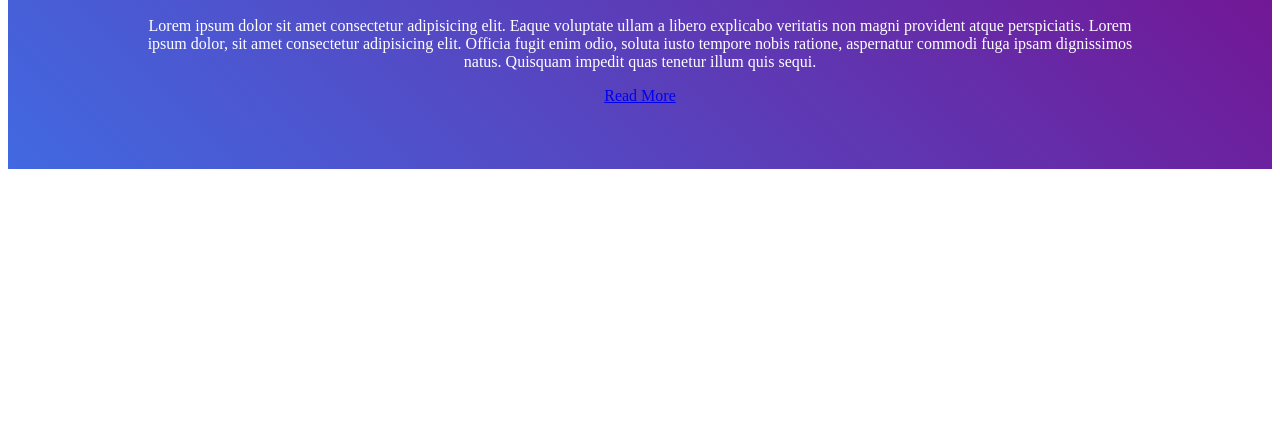
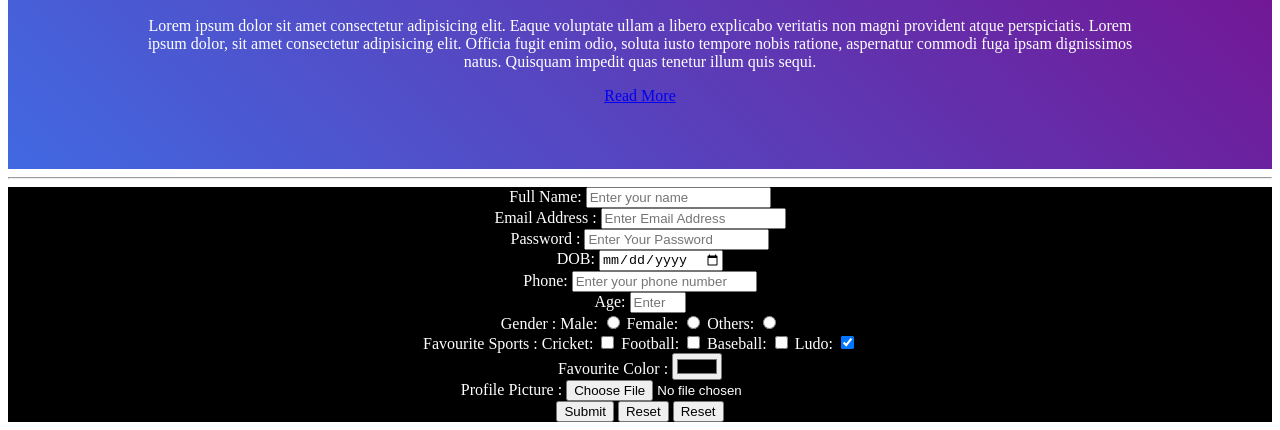
Before and after one commit to rohnshrma/webigeeks12-1-html-intro, a plain HTML site: page index.html in a window 1280 px wide. Shown: the part 426-856 px from the top of the page. Before the commit the page ends 800 px from the top, so only its background shows below. Drawn offline with Linux system fonts and the light colour scheme.

Commit message:
forms , audio and video

```diff
--- a/index.html
+++ b/index.html
@@ -3,19 +3,29 @@
 
 <head>
 
-    <style>
-div{
-    padding:4rem 8rem;
+    <link rel="stylesheet" href="style.css">
+
+    <!-- <style>
+        #hello {
+            padding: 4rem 8rem;
             text-align: center;
-    background: linear-gradient(45deg,royalblue ,purple);
-    color:#fff;
+            background: linear-gradient(45deg, royalblue, purple);
+            color: #fff;
         }
-img{
+
+        /*
+
+        input{
+            width:100%;
+            padding:10px 0;
+        } */
+
+        img {
             height: 300px;
             width: 300px;
             border-radius: 50%;
         }
-    </style>
+    </style> -->
 
 </head>
 
@@ -743,7 +753,7 @@ img{
         alt=""> -->
 
 
-    <div>
+    <div id="hello">
         <img src="https://media.istockphoto.com/id/1443562748/photo/cute-ginger-cat.jpg?b=1&s=170667a&w=0&k=20&c=2EV5yXpZ5o3govOwB8EHPcD1xeYawBMdjmtX7pkjcCU="
             alt="cat image">
 
@@ -756,8 +766,99 @@ img{
         <a href="https://www.wikipedia.com/cats">Read More</a>
     </div>
 
+    <hr>
+
+    <!-- <video controls autoplay muted>
+         <source src="https://file-examples.com/storage/fe4996602366316ffa06467/2017/04/file_example_MP4_480_1_5MG.mp4" type="video/mp4">
+    </video>  -->
+
+    <!-- <audio controls autoplay muted>
+        <source src="https://file-examples.com/storage/fe4996602366316ffa06467/2017/11/file_example_MP3_700KB.mp3" >
+    </audio> -->
+
+<!-- inline css : style attribute -->
+    <form style="cursor: crosshair; background: royalblue;" method="post" action="mailto:rohan@email.com" enctype="text/plain" >
+
+        <div>
+            <label for="username">Full Name:</label>
+            <input id="username" name="user_name" type="text" placeholder="Enter your name">
+        </div>
+
+        <div>
+            <label>
+                Email Address : <input type="email" name="email" placeholder="Enter Email Address">
+            </label>
+        </div>
+
+        <div>
+            <label>
+                Password : <input type="password" name="password" placeholder="Enter Your Password">
+            </label>
+        </div>
+        <div>
+            <label>
+                DOB: <input type="date" name="dob">
+            </label>
+        </div>
+        <div>
+            <label>
+                Phone: <input type="tel" name="phone" placeholder="Enter your phone number">
+            </label>
+        </div>
+
+        <div>
+            <label>
+                Age: <input type="number" min="18" max="25" name="age" placeholder="Enter your age">
+            </label>
+        </div>
 
 
+
+        <div>
+            Gender :
+            <label>
+                Male: <input type="radio" name="gender">
+            </label>
+            <label>
+                Female: <input type="radio" name="gender">
+            </label>
+            <label>
+                Others: <input type="radio" name="gender">
+            </label>
+        </div>
+
+        <div>
+            Favourite Sports :
+            <label>
+                Cricket: <input type="checkbox" name="sports">
+            </label>
+            <label>
+                Football: <input type="checkbox" name="sports">
+            </label>
+            <label>
+                Baseball: <input type="checkbox" name="sports">
+            </label>
+
+            <label>
+                Ludo: <input type="checkbox" checked name="sports">
+            </label>
+        </div>
+
+        <div>
+            <label>Favourite Color : <input type="color" name="fav_color"></label>
+        </div>
+        <div>
+            <label>Profile Picture : <input type="file" name="fav_color"></label>
+        </div>
+
+    <!-- <input type="button" value="submit"> -->
+
+        <button type="submit">Submit</button>
+        <button type="reset">Reset</button>
+        <button type="">Reset</button>
+
+
+    </form>
 
 </body>
 
--- /dev/null
+++ b/style.css
@@ -0,0 +1,26 @@
+#hello {
+    padding: 4rem 8rem;
+    text-align: center;
+    background: linear-gradient(45deg, royalblue, purple);
+    color: #fff;
+}
+
+/*
+
+input{
+    width:100%;
+    padding:10px 0;
+} */
+
+img {
+    height: 300px;
+    width: 300px;
+    border-radius: 50%;
+}
+
+
+form{
+    background: #000 !important;
+    color:#fff;
+    text-align: center;
+}
```
Lines whose indentation alone changed are shown as unchanged.
